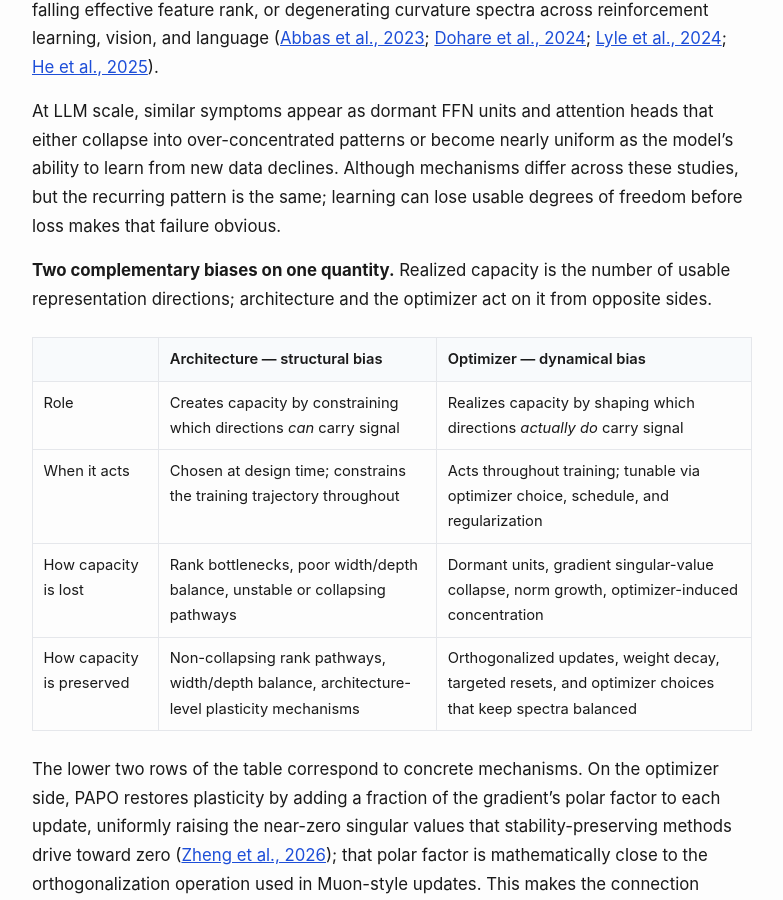
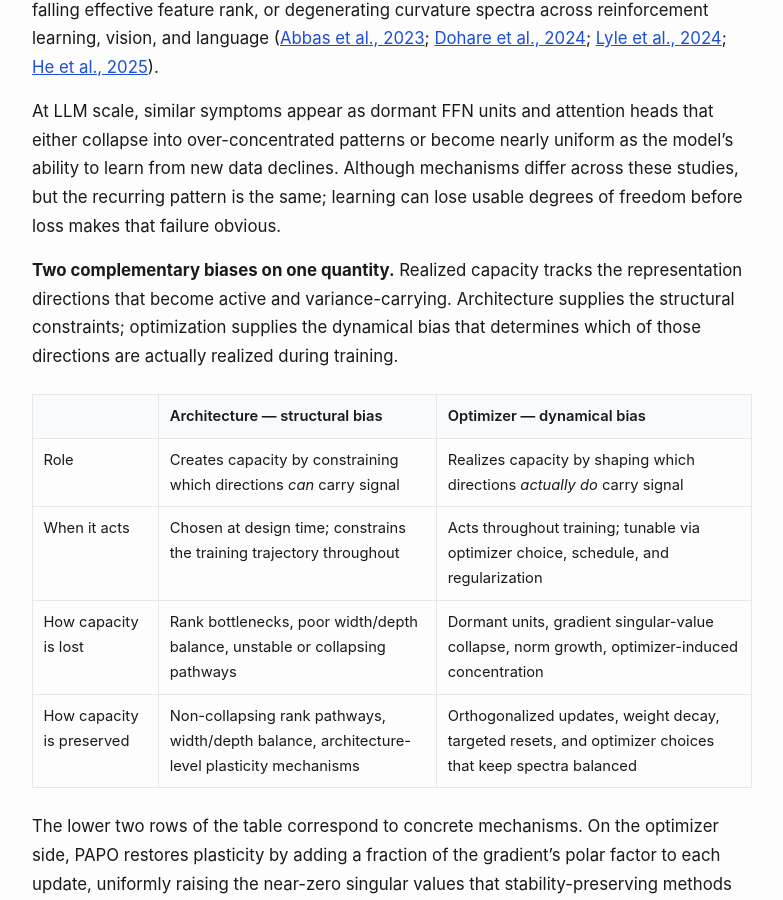
Before and after one commit to optimizer-scaling-laws/optimizer-scaling-laws.github.io, a Jekyll site: the page built from _posts/2026-06-26-architecture-creates-capacity-optimizers-realize-it.md, in a window 1280 px wide and 900 px high, scrolled down 13894 px. Shown: the whole window, without its empty margins (248-1031 px from the left). Built offline with Jekyll 4.4.1, drawn with Linux system fonts in a browser that asks for light colours.

Commit message:
Final update round 9.4

```diff
--- a/_posts/2026-06-26-architecture-creates-capacity-optimizers-realize-it.md
+++ b/_posts/2026-06-26-architecture-creates-capacity-optimizers-realize-it.md
@@ -482,7 +482,7 @@ If a model’s future ability to learn depends on how many representation direct
 At LLM scale, similar symptoms appear as dormant FFN units and attention heads that either collapse into over-concentrated patterns or become nearly uniform as the model’s ability to learn from new data declines. Although mechanisms differ across these studies, but the recurring pattern is the same; learning can lose usable degrees of freedom before loss makes that failure obvious.
 
 
-**Two complementary biases on one quantity.** Realized capacity is the number of usable representation directions; architecture and the optimizer act on it from opposite sides.
+**Two complementary biases on one quantity.** Realized capacity tracks the representation directions that become active and variance-carrying. Architecture supplies the structural constraints; optimization supplies the dynamical bias that determines which of those directions are actually realized during training.
 
 <table>
 <thead><tr><th></th><th>Architecture — structural bias</th><th>Optimizer — dynamical bias</th></tr></thead>
```
